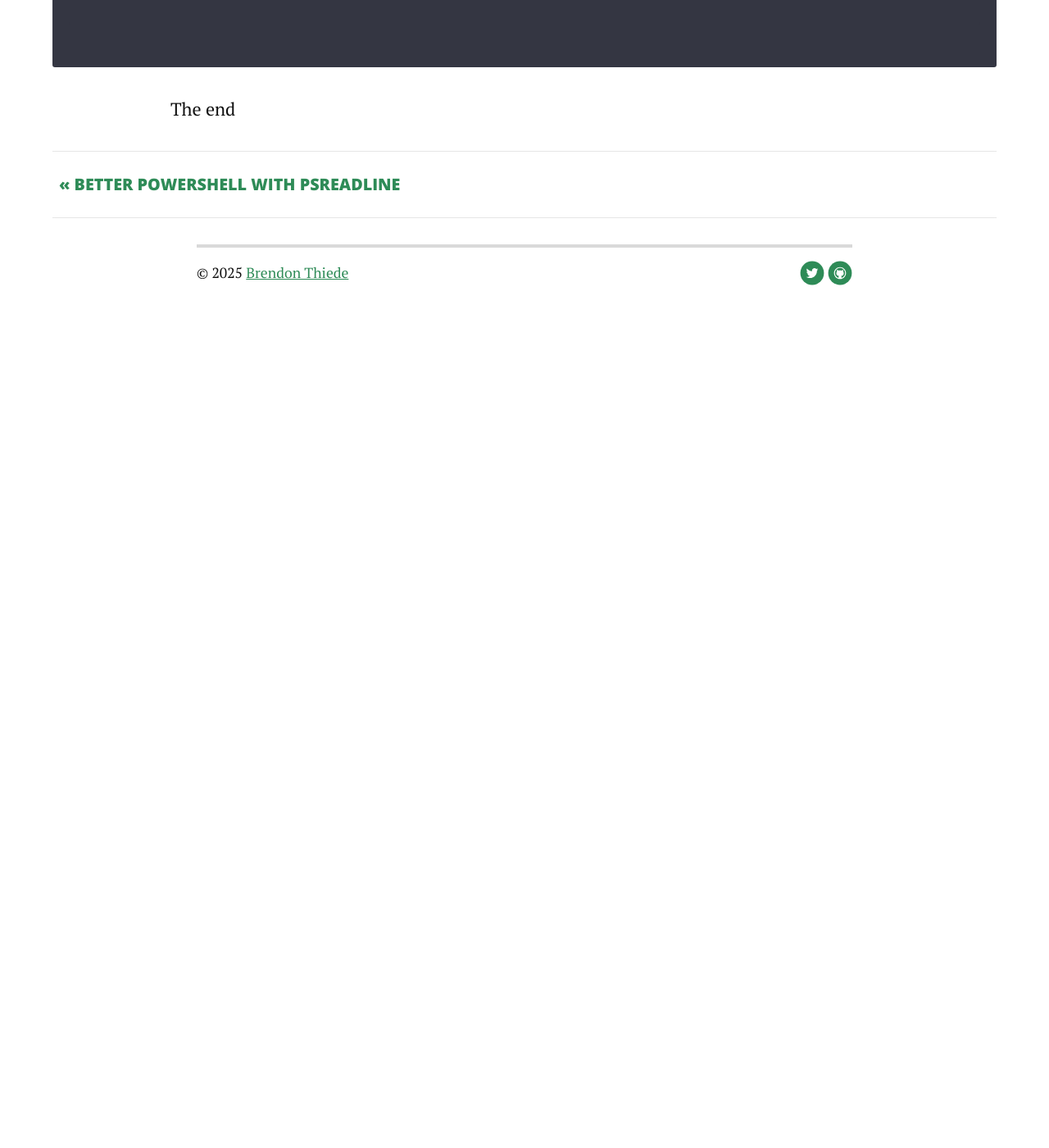
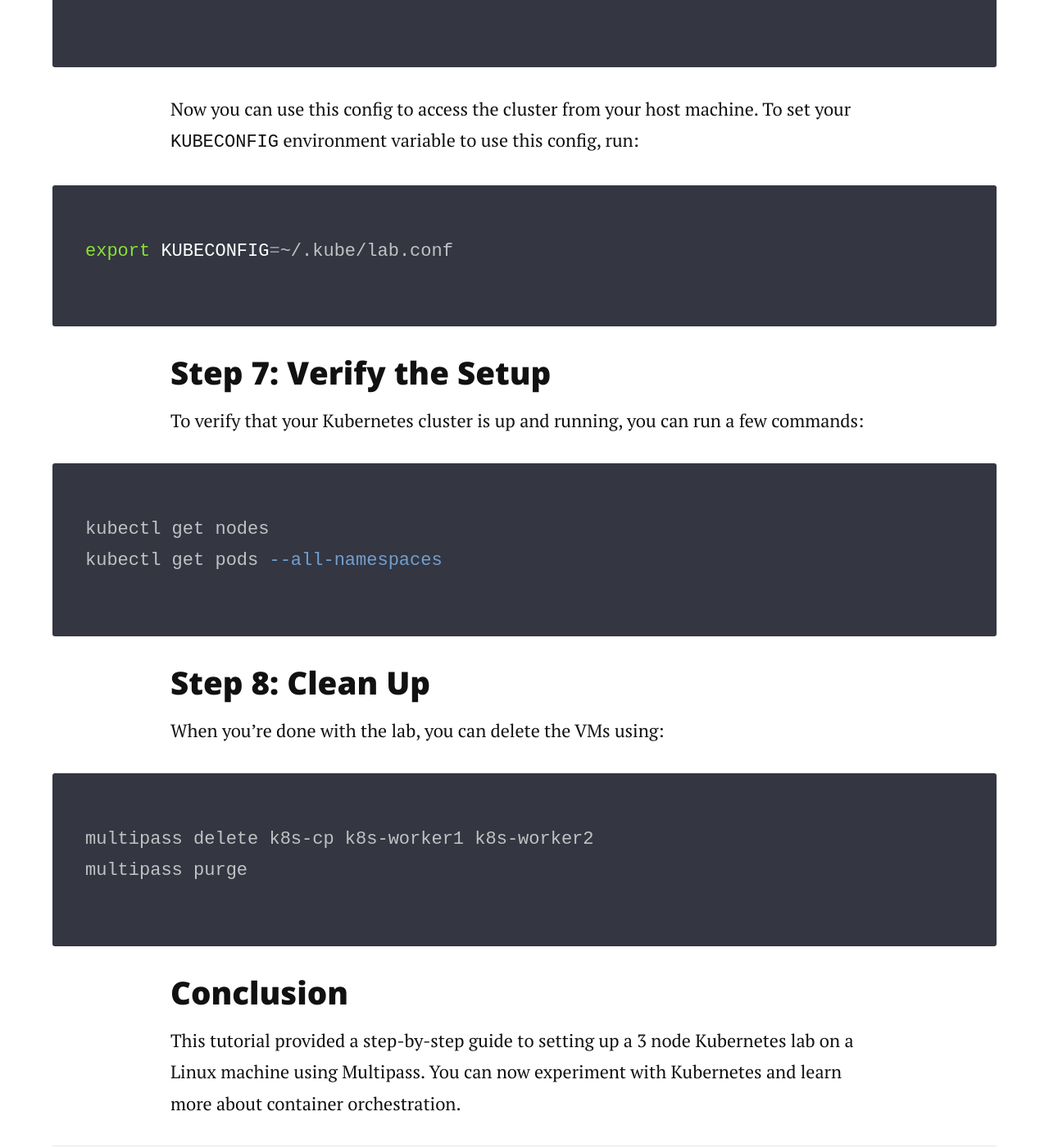
Before and after one commit to brendonthiede/brendonthiede.github.io, a Jekyll site: the page built from _posts/2025-02-01-k8s-lab-on-linux.md, in a window 1280 px wide and 1400 px high, scrolled down 8910 px. Shown: the whole window at 82% size. Built offline with Jekyll 4.4.1, drawn with Linux system fonts in a browser that asks for light colours; before the commit the page ends 9300 px from its top, so only the background shows below that.

Commit message:
Adding k8s lab setup

````diff
--- a/_posts/2025-02-01-k8s-lab-on-linux.md
+++ b/_posts/2025-02-01-k8s-lab-on-linux.md
@@ -205,4 +205,30 @@ echo "##############################################"
 sed "s/${K8S_CP_IP}/$(hostname -I | awk '{print $1}')/g" ~/.kube/lab.conf
 ```
 
-The end
+Now you can use this config to access the cluster from your host machine. To set your `KUBECONFIG` environment variable to use this config, run:
+
+```bash
+export KUBECONFIG=~/.kube/lab.conf
+```
+
+### Step 7: Verify the Setup
+
+To verify that your Kubernetes cluster is up and running, you can run a few commands:
+
+```bash
+kubectl get nodes
+kubectl get pods --all-namespaces
+```
+
+### Step 8: Clean Up
+
+When you're done with the lab, you can delete the VMs using:
+
+```bash
+multipass delete k8s-cp k8s-worker1 k8s-worker2
+multipass purge
+```
+
+### Conclusion
+
+This tutorial provided a step-by-step guide to setting up a 3 node Kubernetes lab on a Linux machine using Multipass. You can now experiment with Kubernetes and learn more about container orchestration.
````
